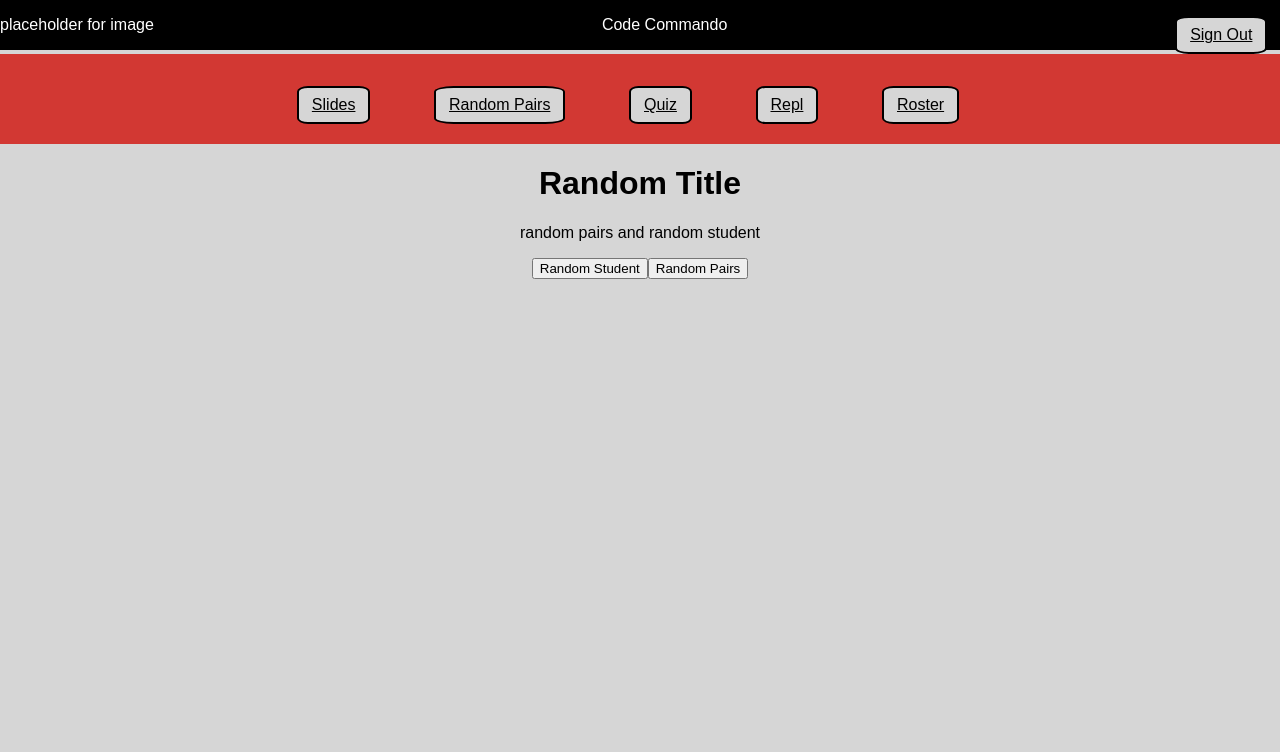
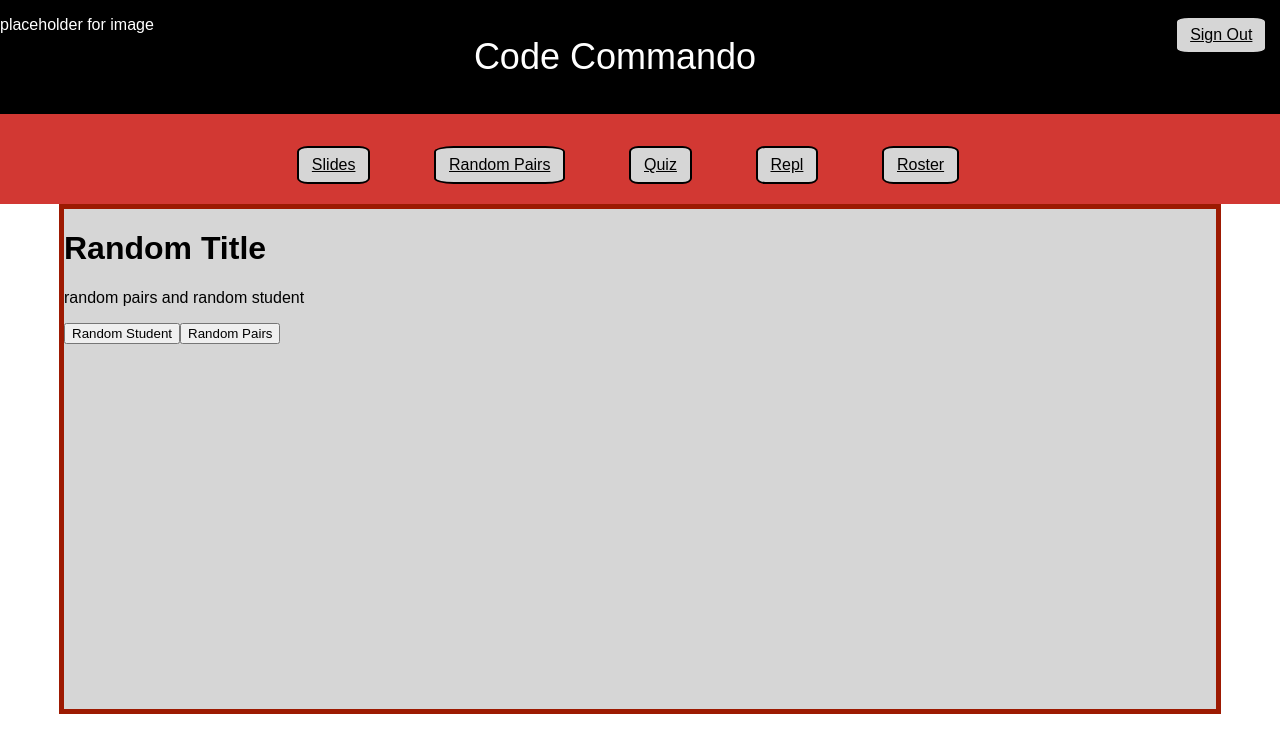
Before and after one commit to code-commando/frontend, a React (Create React App) app: page /random in a window 1280 px wide. Shown: the top 752 px of the page. Built offline with nearby package versions, Linux system fonts and the light colour scheme.

Commit message:
saving what i got

```diff
--- a/src/components/CodeRunner.js
+++ b/src/components/CodeRunner.js
@@ -1,4 +1,5 @@
 import React, { Component, Fragment } from 'react';
+// import HeaderBar from './HeaderBar.js';
 // import NavBar from './NavBar';
 import style from '../style/style.js';
 
@@ -14,11 +15,14 @@ export default class CodeRunner extends Component {
   render() {
     return (
       <Fragment>
-        <div style={main}>
+        <style.NavBar />
+        {/* <div style={main}>
           <HeaderBar />
-          <NavBar />
+          <NavBar /> */}
+        <div style={style.style.borderStyle}>
           <h1>Code runner</h1>
         </div>
+        {/* </div> */}
       </Fragment>
     );
   }
--- a/src/components/Courses.js
+++ b/src/components/Courses.js
@@ -1,6 +1,6 @@
 import React, { Component, Fragment } from 'react';
 import { Link } from 'react-router-dom';
-// import HeaderBar from './HeaderBar.js';
+import HeaderBar from './HeaderBar.js';
 import style from '../style/style.js';
 
 const main = {
--- a/src/components/Random.js
+++ b/src/components/Random.js
@@ -2,6 +2,7 @@ import React, { Fragment, Component } from 'react';
 import NavBar from './NavBar.js';
 // import Roster from './Roster.js';
 import HeaderBar from './HeaderBar.js';
+import style from '../style/style.js';
 
 import { randomStudentThunk } from '../actions/roster-action.js';
 import { connect } from 'tls';
@@ -18,9 +19,10 @@ class Random extends Component {
   render() {
     return (
       <Fragment>
-        <div style={main}>
-          <HeaderBar />
-          <NavBar />
+        <style.NavBar/>
+        <div style={style.style.borderStyle}>
+          {/* <HeaderBar />
+          <NavBar /> */}
           <h1>Random Title</h1>
           <p>random pairs and random student</p>
           <button>Random Student</button>
--- a/src/components/Roster.js
+++ b/src/components/Roster.js
@@ -57,8 +57,6 @@ class Roster extends Component {
             <input style={inputStyle} type="text" />
             <label>name</label>
             <input style={inputStyle} type="text" />
-            <label>name</label>
-            <input style={inputStyle} type="text" />
 
             <input type="button" value="edit" />
             <input type="button" value="delete" />
--- a/src/style/style.js
+++ b/src/style/style.js
@@ -74,6 +74,16 @@ const style = {
     paddingTop: '1vh',
     paddingBottom: '1vh',
   },
+
+  borderStyle: {
+    margin: 'auto',
+    width: '90%',
+    height: '500px',
+    background: '#D6D6D6',
+    borderColor: '#9d1a02',
+    borderStyle: 'solid',
+    borderWidth: '5px',
+  },
 };
 
 class HeaderBar extends Component {
```
Also changed, not shown: 1 other file (tests, documents, lock files or other folders).
